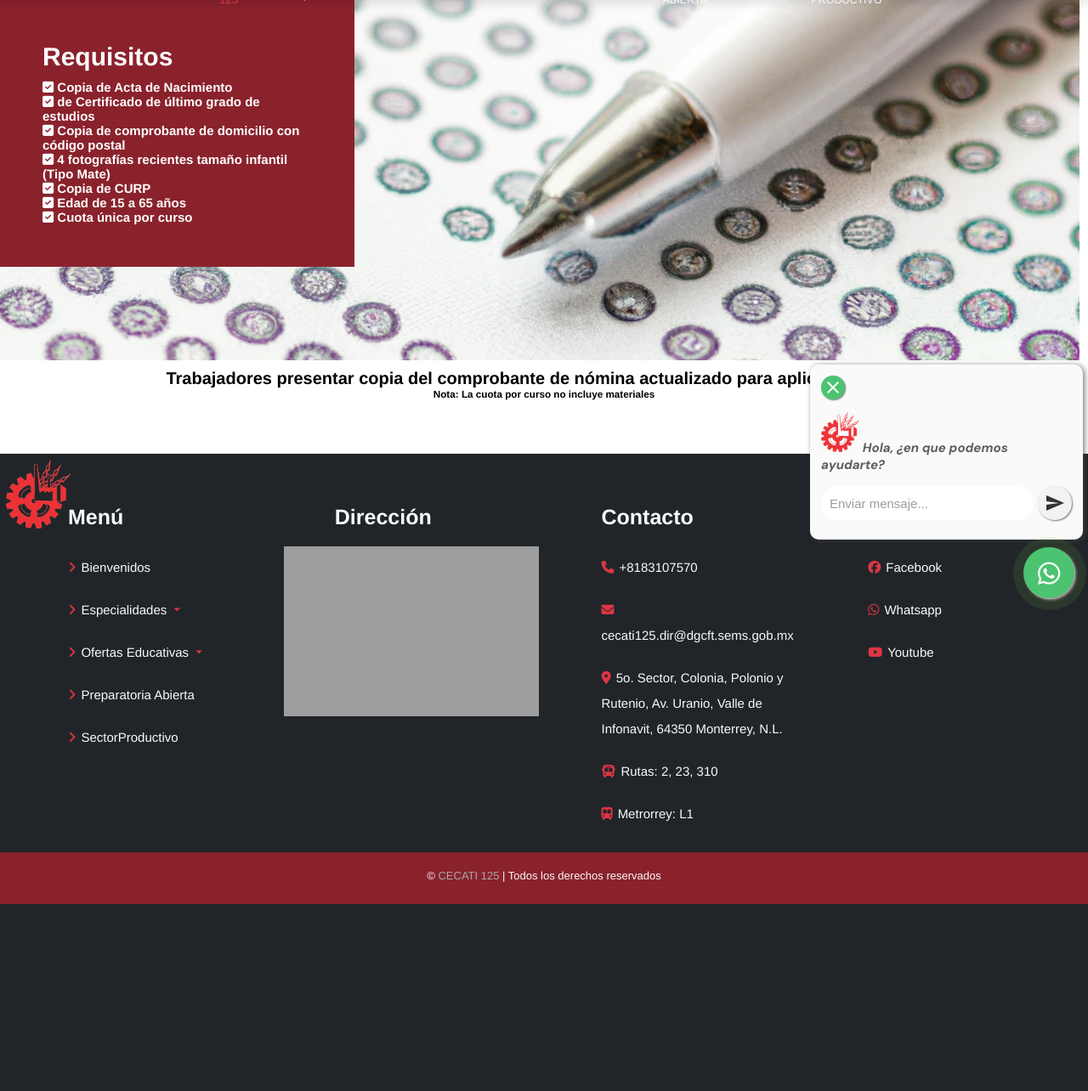
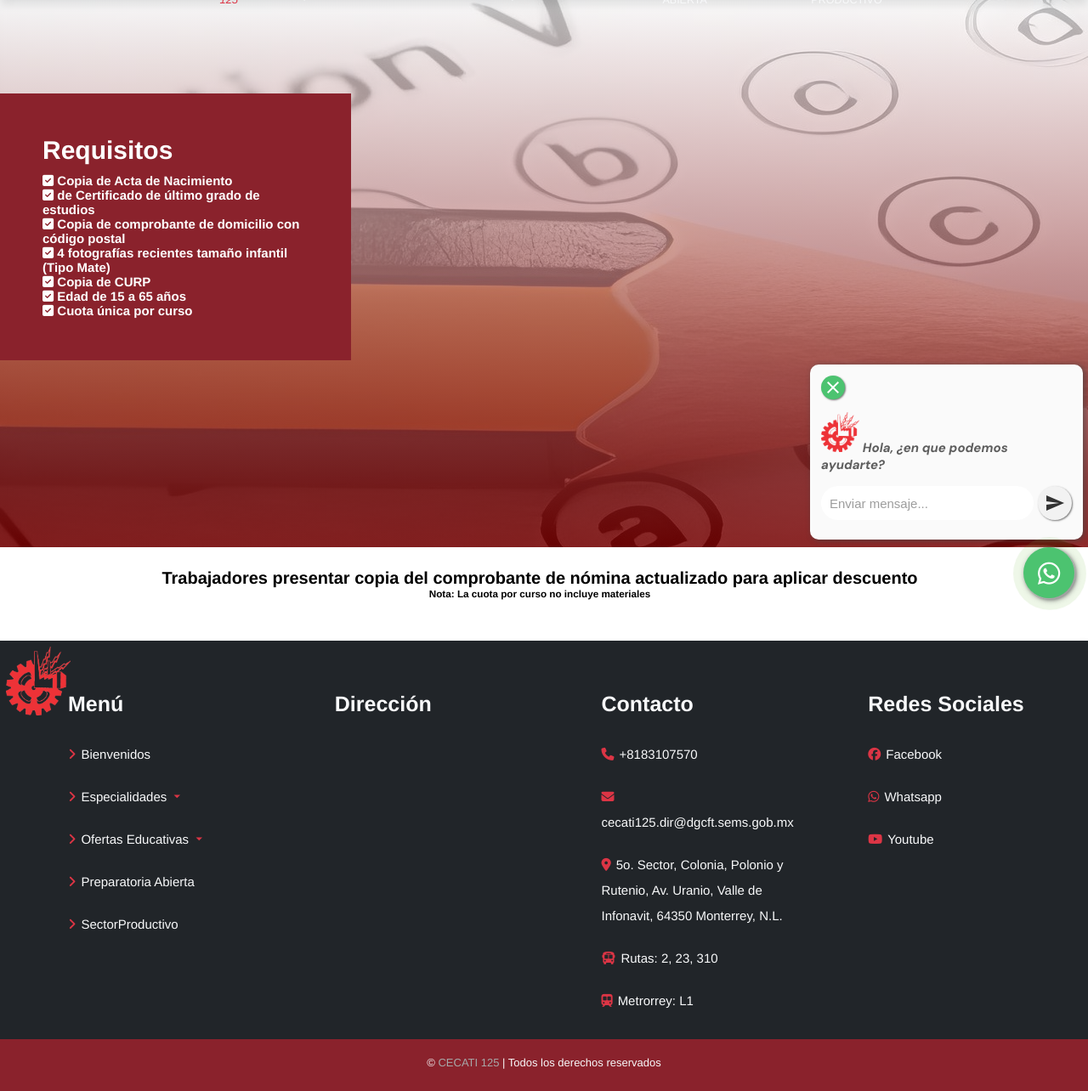
Before and after one commit to GaelAlguiar/Cecati125, a PHP site: page /requisitos.html in a window 1280 px wide. Shown: the part 80-1364 px from the top of the page at 85% size. Before the commit the page ends 1144 px from the top, so only its background shows below. Run offline with PHP 8.4, Linux system fonts and the light colour scheme; some libraries are stand-ins or nearby versions; grey boxes are pictures that could not be loaded.

Commit message:
cambios de img y requisitos
cambios

```diff
--- a/Archivos/Componentes/Css/requisitos.css
+++ b/Archivos/Componentes/Css/requisitos.css
@@ -9,7 +9,7 @@
 
   .one {
     grid-column: 1 / 2;
-    grid-row: 3 / 1;
+    grid-row: 2 / 4;
     background-color: #8a222c;
 
     color: white;
@@ -19,17 +19,18 @@
 
 
   .fondo {
-    grid-column: 1 / 4;
-    grid-row: 1 / 4;
+    grid-column: 1 / 6;
+    grid-row: 1 / 6;
     background-color: rgb(220, 215, 250);
-    background-image: url(../imagenes/requisitos-img.png);
-
+    background-image: linear-gradient(to bottom, rgba(255, 255, 255, 0.699), rgba(123, 2, 2, 0.822)), url(../imagenes/zyro-image.png);
 
   }
 
 
   .five {
     grid-column: 1 / 5;
-    grid-row: 4;
+    grid-row: 6 / 6;
     text-align: center;
+    background-color: white;
+    margin-top: 15px;
   }
--- a/Archivos/Componentes/requisitos.html
+++ b/Archivos/Componentes/requisitos.html
@@ -175,7 +175,7 @@
     <!-- SECTION REQUISITOS -->
 
     <div class="wrapper">
-        <div class="fondo">Two</div>
+        <div class="fondo"></div>
         <div class="one">
             <h1 style="margin-bottom: 10px;">Requisitos</h1>
             <ul>
@@ -204,7 +204,8 @@
                 </b></li>
                 <li><i class="fa-solid fa-square-check" style="color: #ffffff;">
                 </i><b>
-                    Cuota única por curso</b></li>
+                    Cuota única por curso
+                </b></li>
 
             </ul>
 
```
Also changed, not shown: Archivos/Componentes/imagenes/requisitos-img.png (deleted), Archivos/Componentes/imagenes/zyro-image.png (added).
